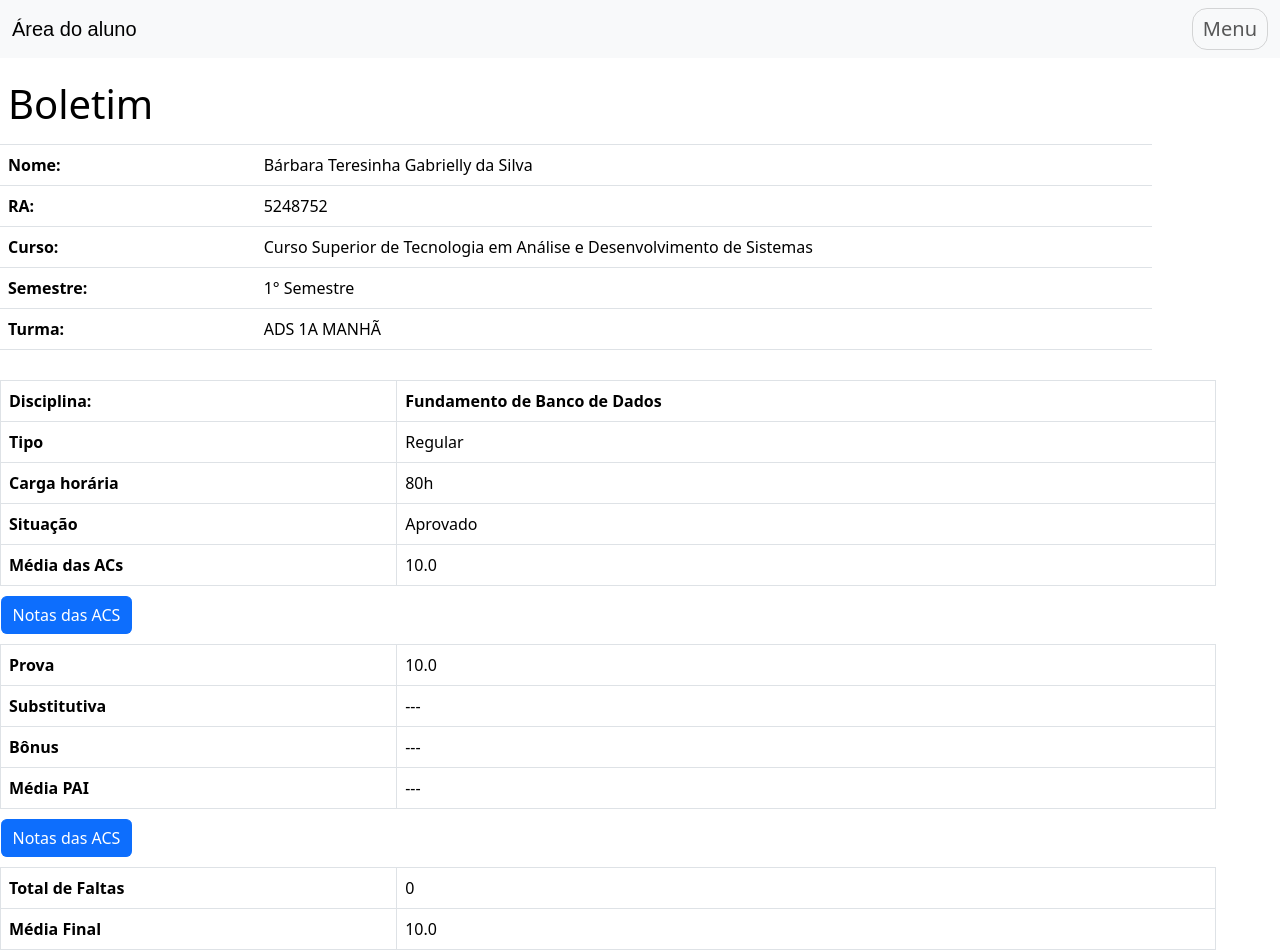
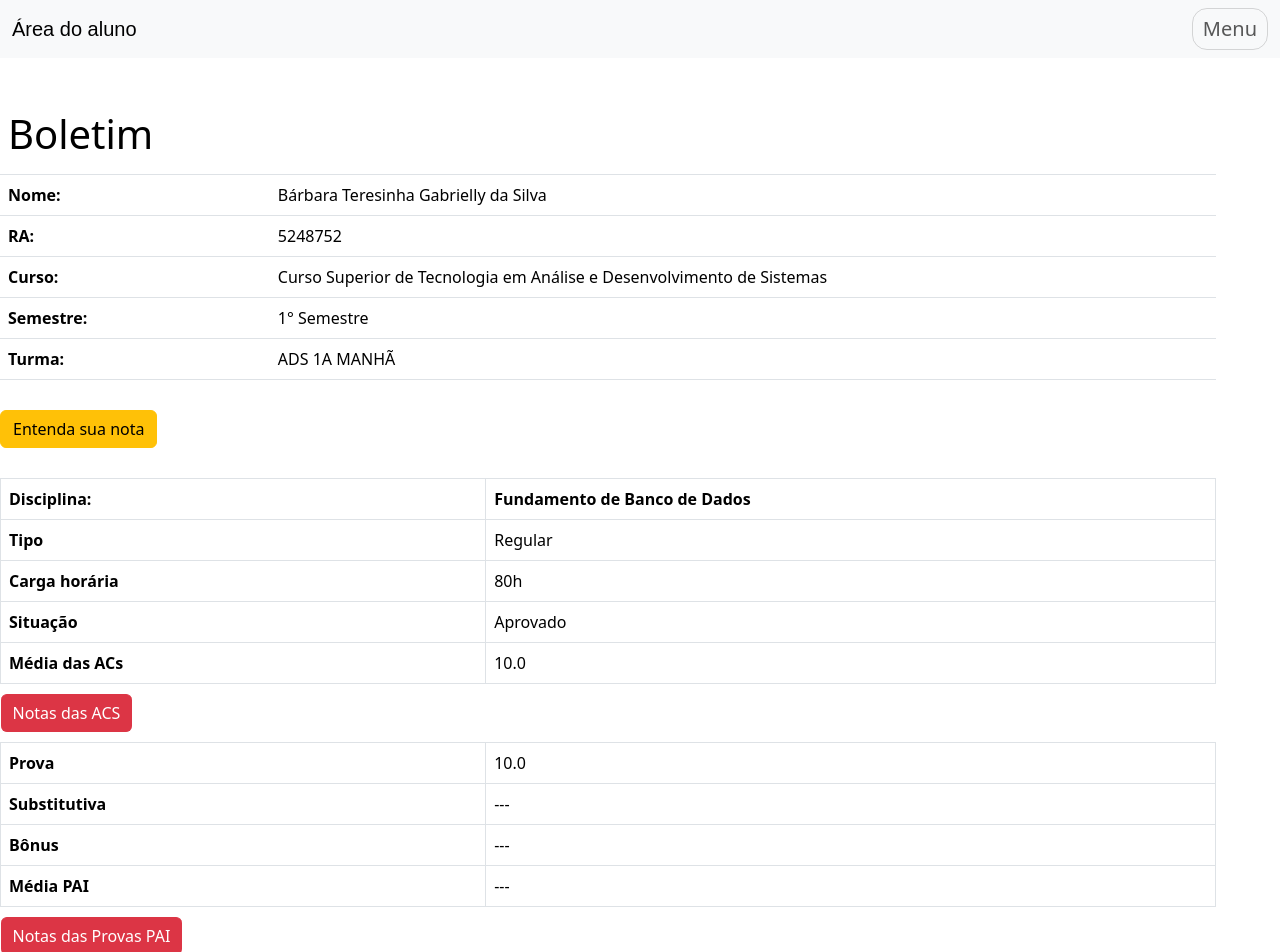
Before and after one commit to mandaapag03/ProjetoWebApp, an Angular app: page /boletim in a window 1280 px wide. Shown: the top 952 px of the page. Built offline with nearby package versions, Linux system fonts and the light colour scheme.

Commit message:
Atualiza página de notas e faltas

```diff
--- a/src/app/app.module.ts
+++ b/src/app/app.module.ts
@@ -11,6 +11,7 @@ import { PainelAlunoComponent } from './components/area_aluno/painel-aluno/paine
 import { NotasFaltasComponent } from './components/notas-faltas-components/notas-faltas/notas-faltas.component';
 import { BoletimComponent } from './components/notas-faltas-components/boletim/boletim.component';
 import { BoletimDisciplinasComponent } from './components/notas-faltas-components/boletim-disciplinas/boletim-disciplinas.component';
+import { ExplicacaoNotaComponent } from './components/notas-faltas-components/explicacao-nota/explicacao-nota.component';
 
 @NgModule({
   declarations: [
@@ -22,7 +23,8 @@ import { BoletimDisciplinasComponent } from './components/notas-faltas-component
     PainelAlunoComponent,
     NotasFaltasComponent,
     BoletimComponent,
-    BoletimDisciplinasComponent
+    BoletimDisciplinasComponent,
+    ExplicacaoNotaComponent
   ],
   imports: [
     BrowserModule,
--- a/src/app/components/notas-faltas-components/boletim-disciplinas/boletim-disciplinas.component.css
+++ b/src/app/components/notas-faltas-components/boletim-disciplinas/boletim-disciplinas.component.css
@@ -1,8 +1,12 @@
 .tabela-dados-disciplina{
     max-width: 95%;
-    margin-bottom: 30px;
+    margin: 30px 0 30px 0;
 }
 
 .botao-collapse{
     margin: 10px 0 10px 0;
 }
+
+.descricao-collapse{
+    margin: 10px 0 10px 0;
+}
--- a/src/app/components/notas-faltas-components/boletim-disciplinas/boletim-disciplinas.component.html
+++ b/src/app/components/notas-faltas-components/boletim-disciplinas/boletim-disciplinas.component.html
@@ -23,10 +23,10 @@
             <th scope="row">Média das ACs</th>
             <td>10.0</td>
           </tr>
-            <button class="btn btn-primary botao-collapse" type="button" data-bs-toggle="collapse" data-bs-target="#collapseExampleAcs" aria-expanded="false" aria-controls="collapseExample">
+            <button class="btn btn-danger botao-collapse" type="button" data-bs-toggle="collapse" data-bs-target="#collapseExampleAcs" aria-expanded="false" aria-controls="collapseExample">
                 Notas das ACS
             </button>
-          <div class="collapse" id="collapseExampleAcs">
+          <div class="collapse descricao-collapse" id="collapseExampleAcs">
             <div class="card card-body">
                 <table>
                     <tr>
@@ -69,10 +69,10 @@
             <th scope="row">Média PAI</th>
             <td>---</td>
           </tr>
-          <button class="btn btn-primary botao-collapse" type="button" data-bs-toggle="collapse" data-bs-target="#collapseExamplePai" aria-expanded="false" aria-controls="collapseExample">
-            Notas das ACS
+          <button class="btn btn-danger botao-collapse" type="button" data-bs-toggle="collapse" data-bs-target="#collapseExamplePai" aria-expanded="false" aria-controls="collapseExample">
+            Notas das Provas PAI
         </button>
-    <div class="collapse" id="collapseExamplePai">
+    <div class="collapse descricao-collapse" id="collapseExamplePai">
         <div class="card card-body">
             <table>
                 <tr>
--- a/src/app/components/notas-faltas-components/boletim/boletim.component.css
+++ b/src/app/components/notas-faltas-components/boletim/boletim.component.css
@@ -1,6 +1,6 @@
 .tabela-dados-aluno{
-    max-width: 90%;
-    margin-bottom: 30px;
+    max-width: 95%;
+    margin: 30px 0 30px 0;
 }
 
 .tabela-frequência{
--- a/src/app/components/notas-faltas-components/boletim/boletim.component.html
+++ b/src/app/components/notas-faltas-components/boletim/boletim.component.html
@@ -34,7 +34,11 @@
         </tbody>
       </table>
 </div>
+
+<app-explicacao-nota></app-explicacao-nota>
+
 <app-boletim-disciplinas></app-boletim-disciplinas>
+
 <div class="observacoes">
   <div class="alert alert-primary d-flex align-items-center" role="alert">
     <svg xmlns="http://www.w3.org/2000/svg" class="bi bi-exclamation-triangle-fill flex-shrink-0 me-2" viewBox="0 0 16 16" role="img" aria-label="Warning:" width="20px">
--- /dev/null
+++ b/src/app/components/notas-faltas-components/explicacao-nota/explicacao-nota.component.css
@@ -0,0 +1,3 @@
+.descricao-collapse{
+    margin: 10px 0 10px 0;
+}
--- /dev/null
+++ b/src/app/components/notas-faltas-components/explicacao-nota/explicacao-nota.component.html
@@ -0,0 +1,32 @@
+<button class="btn btn-warning botao-collapse" type="button" data-bs-toggle="collapse" data-bs-target="#collapseExampleNotas" aria-expanded="false" aria-controls="collapseExample">
+    Entenda sua nota
+  </button>
+  <div class="collapse descricao-collapse" id="collapseExampleNotas">
+    <div class="card card-body">
+      <h3>Sem PAI:</h3>
+      <p>Sua média semestral é composta pela média das atividades contínuas, que é a média aritmética das suas 4 melhores notas de ACs, multiplicada por 0.5. Somada a nota da Prova Regular ou Substitutiva multiplicada por 0.5.
+      E caso haja um bônus será somada a média final.
+      </p>
+      <strong>FÓRMULA:</strong>
+      <div class="alert alert-info"><strong>(MAC x 0.5) + (PR ou SUB x 0.5) + BÔNUS</strong></div>
+      <div class="alert alert-secondary">
+      <ul>
+            <li>Média das ACS é 50% da média final</li>
+            <li>Prova/Substirutiva é 50% da média final</li>
+        </ul>
+      </div>
+
+      <h3>Com PAI:</h3>
+      <p>Caso haja prova PAI, sua média semestral é composta pela média das atividades contínuas, que é a média aritmética das suas 4 melhores notas de ACs, multiplicada por 0.3. Somada a nota da Prova Regular ou Substitutiva multiplicada por 0.4. Somada a média das provas PAI, que é a média aritmética das suas 2 melhores notas de prova, multiplicada por 0.3.
+        E caso haja um bônus será somada a média final.
+      </p>
+      <strong>FÓRMULA:</strong>
+      <div class="alert alert-info"><strong>(MAC x 0.3) + (PR ou SUB x 0.4) + (PAI x 0.3) + BÔNUS</strong></div>
+      <div class="alert alert-secondary">
+        <ul>
+          <li>Média das ACS é 30% da média final</li>
+          <li>Prova/Substirutiva é 40% da média final</li>
+          <li>Média das provas PAI é 30% da média final</li>
+        </ul>
+    </div>
+  </div>
```
Also changed, not shown: src/app/components/notas-faltas-components/explicacao-nota/explicacao-nota.component.ts (added, +10 -0 lines), 1 other file (tests, documents, lock files or other folders).
